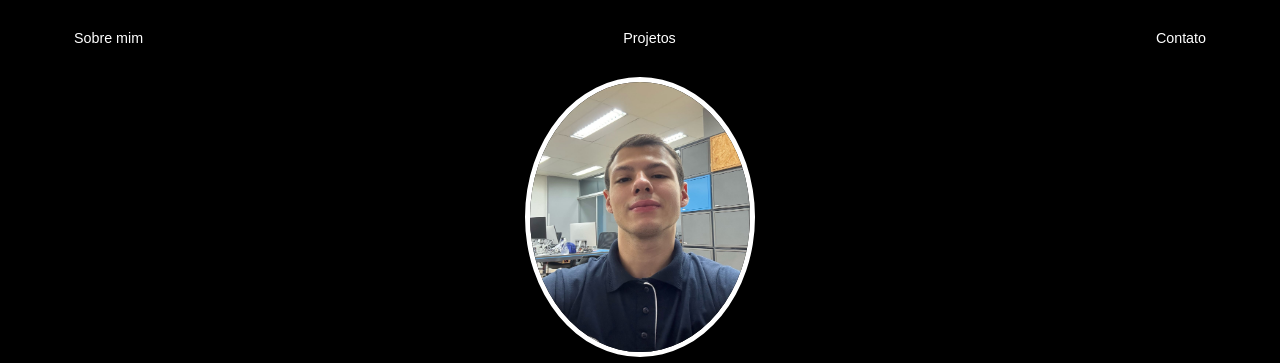
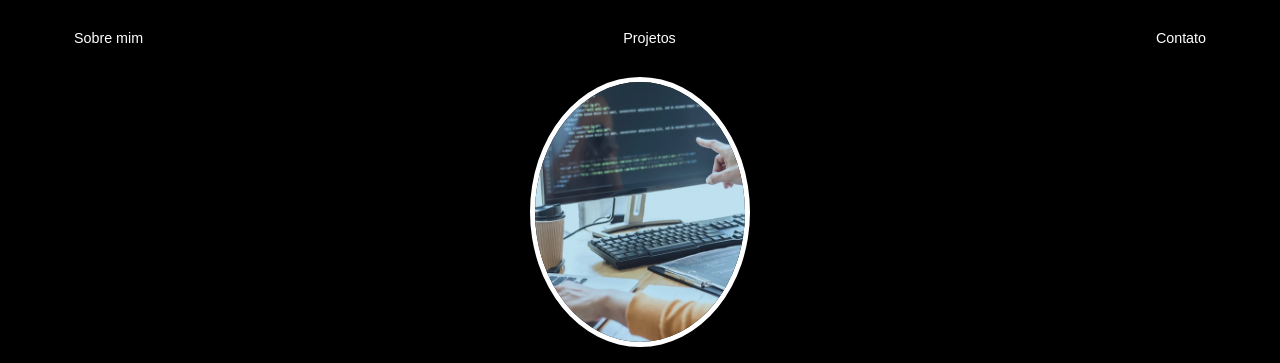
Before and after one commit to FuturoEstagiario/front_ne, a plain HTML site: page index.html in a window 1280 px wide. Shown: the top 363 px of the page. Drawn offline with Linux system fonts and the light colour scheme.

Commit message:
imagem adicionada, e o * também

```diff
--- a/index.css
+++ b/index.css
@@ -1,3 +1,10 @@
+
+* {
+ box-sizing: border-box;
+}
+
+
+
 body {
     color : white;
     background-color: black;
--- a/index.html
+++ b/index.html
@@ -24,7 +24,7 @@
 
     <header>
         <div class="center">
-            <img src="img/bruno.jpeg">
+            <img src="img/sidney.png">
         </div>
         <h1>Bruno Rodrigues dos Santos</h1>
         <h2>Desenvolvedor Front-end</h2>
```
Also changed, not shown: img/sidney.png (added).
